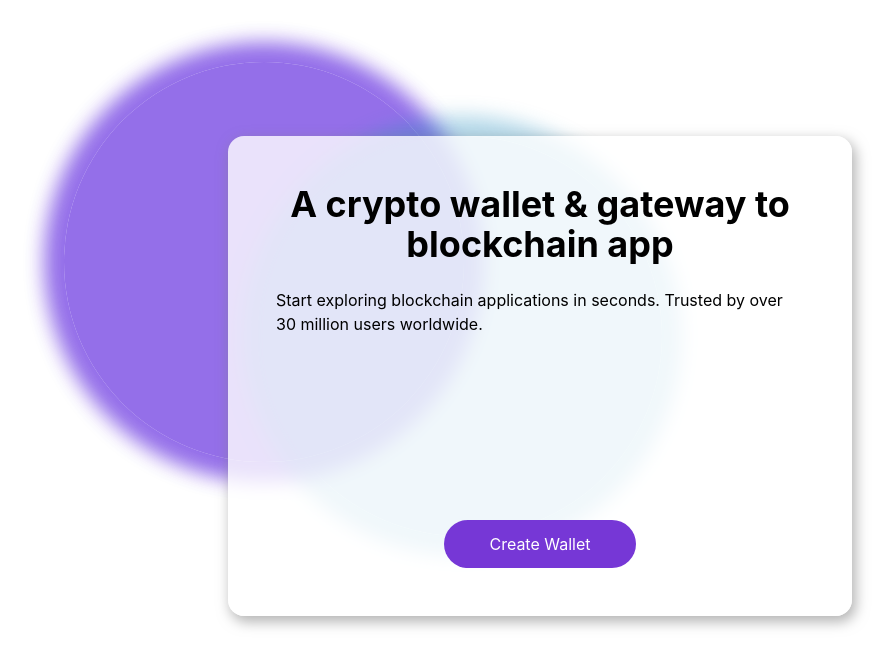
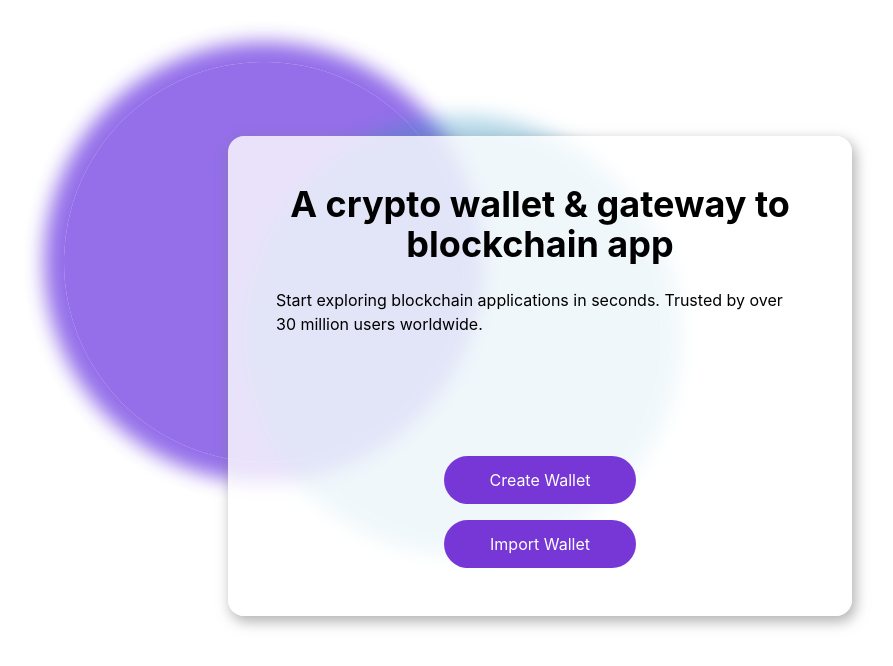
Before and after one commit to nehal2210/web3Wallet, a React (Create React App) app in the folder frontend/: page /home in a window 1280 px wide. Shown: the top 666 px of the page, without its empty margins (100-993 px from the left). Built offline with nearby package versions, Linux system fonts and the light colour scheme.

Commit message:
add import

```diff
--- a/frontend/package.json
+++ b/frontend/package.json
@@ -25,6 +25,7 @@
     "react-redux": "^8.1.2",
     "react-router-dom": "^6.15.0",
     "react-scripts": "5.0.1",
+    "react-spinners": "^0.13.8",
     "react-toastify": "^9.1.3",
     "typescript": "^4.9.5",
     "web-vitals": "^2.1.4"
--- a/frontend/src/components/main.tsx
+++ b/frontend/src/components/main.tsx
@@ -26,7 +26,7 @@ function MainComponenet() {
           >
             Create Wallet
           </button>
-          {/* <button className="bg-btnColor rounded-full w-48 p-3 text-white-1 mt-4 hover:bg-btnColorHover">Import Wallet</button> */}
+          <button className="bg-btnColor rounded-full w-48 p-3 text-white-1 mt-4 hover:bg-btnColorHover">Import Wallet</button>
         </div>
       </div>
     </>
--- a/package.json
+++ /dev/null
@@ -1,5 +0,0 @@
-{
-  "dependencies": {
-    "react-spinners": "^0.13.8"
-  }
-}
```
Also changed, not shown: 2 other files (tests, documents, lock files or other folders).
